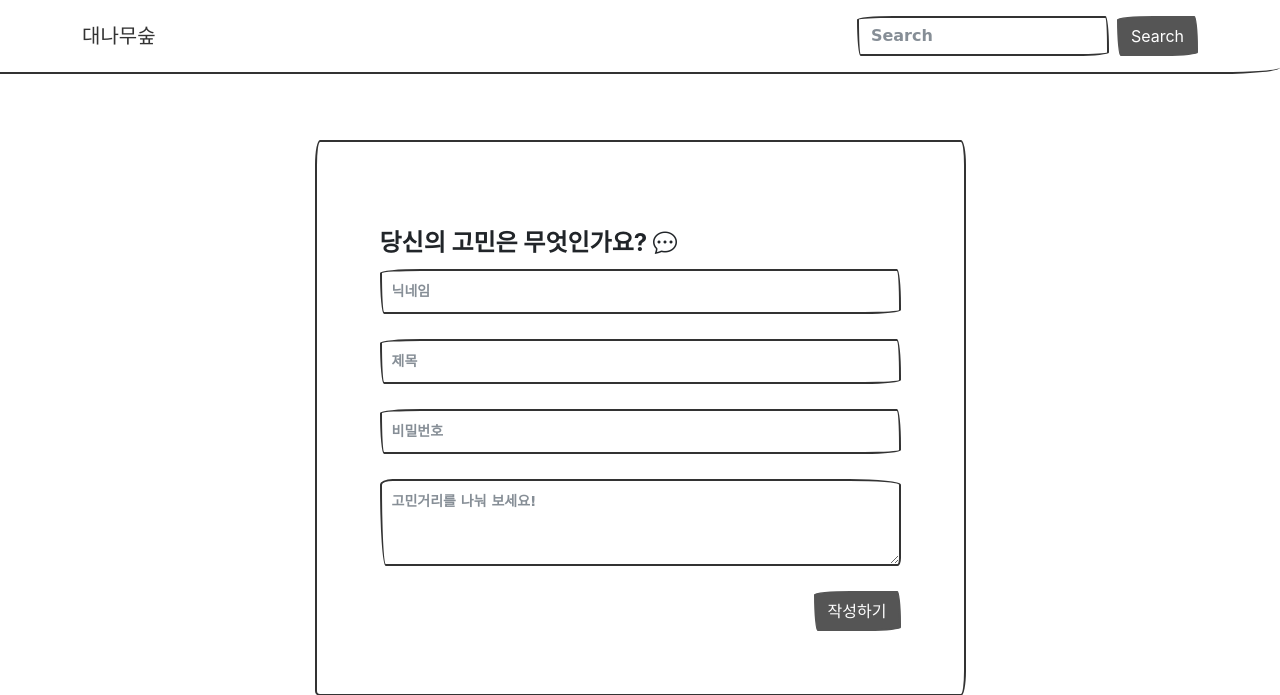
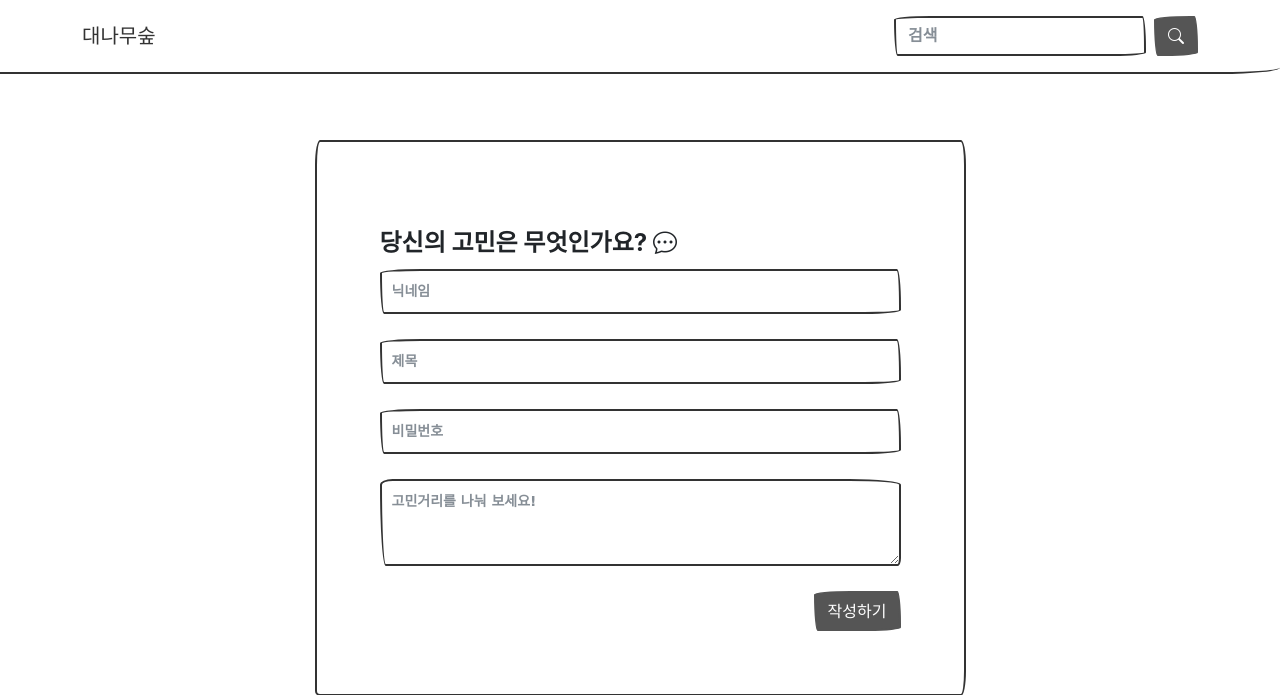
Before and after one commit to daenamu-sup/ToyProject, a Flask app: page /create in a window 1280 px wide. Shown: the top 695 px of the page. Run offline with Flask 2, Linux system fonts and the light colour scheme; some libraries are stand-ins or nearby versions; some web fonts are replaced.

Commit message:
design: 검색 부분 아이콘으로 수정

```diff
--- a/templates/header.html
+++ b/templates/header.html
@@ -9,8 +9,8 @@
           <ul class="navbar-nav me-auto">
           </ul>
           <form class="d-flex">
-            <input class="form-control me-sm-2" type="text" placeholder="Search">
-            <button class="btn btn-secondary my-2 my-sm-0" type="submit">Search</button>
+            <input class="form-control me-sm-2" type="text" placeholder="검색">
+            <button class="btn btn-secondary my-2 my-sm-0" type="submit"><i class="bi bi-search"></i></button>
           </form>
         </div>
       </div>
```
